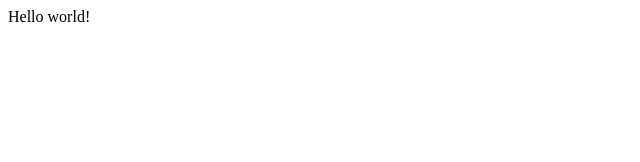
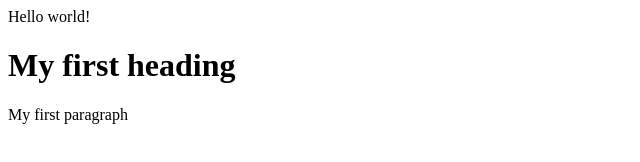
Before and after one commit to ekpharris-umd/Emma-Patti-Harris-Jour352, a plain HTML site: page index.html in a window 1280 px wide. Shown: the whole page, without its empty margins (0-640 px from the left). Drawn offline with Linux system fonts and the light colour scheme.

Commit message:
Update index.html

```diff
--- a/index.html
+++ b/index.html
@@ -6,6 +6,9 @@
 
 <body>
   Hello world!
+    <h1>My first heading</h1>
+
+    <p>My first paragraph</p>
 </body>
 
 </html>
```
